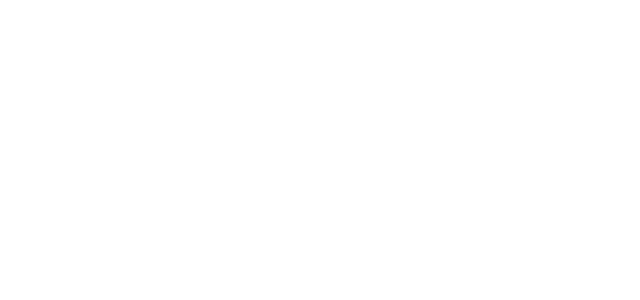
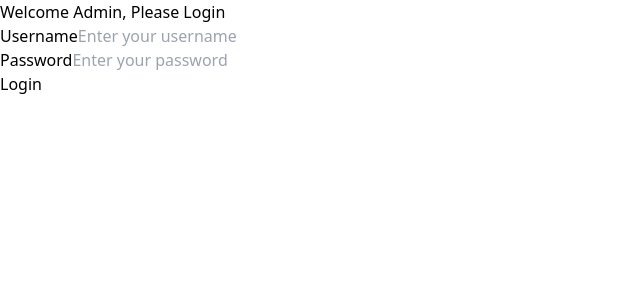
Before and after one commit to Minhaz810/Loaction_Tracking_Frontend, a React (Vite) app in the folder core/: page /login in a window 1280 px wide. Before the commit this address had no page. Shown: the top 300 px of the page, without its empty margins (0-640 px from the left). Built offline with nearby package versions, Linux system fonts and the light colour scheme.

Commit message:
jwt implemented

```diff
--- a/core/src/App.jsx
+++ b/core/src/App.jsx
@@ -1,18 +1,11 @@
 import React from 'react';
 import { BrowserRouter as Router, Routes, Route } from 'react-router-dom';
-import DriverDashboard from './components/DriverDashboard';
-import AdminDashboard from './components/AdminDashboard';
+import { RouterProvider } from 'react-router-dom';
+import router from './routes';
 
 
 const App = () => {
-  return (
-    <Router>
-      <Routes>
-        <Route path="/" element={<AdminDashboard/>} />
-        <Route path="/driver" element={<DriverDashboard />} />
-      </Routes>
-    </Router>
-  );
+  return <RouterProvider router={router} />;
 };
 
 export default App;
--- /dev/null
+++ b/core/src/auth/Login.jsx
@@ -0,0 +1,67 @@
+import React, { useState } from 'react';
+import { useNavigate } from 'react-router-dom';
+
+const LoginPage = () => {
+  const [username, setUsername] = useState('');
+  const [password, setPassword] = useState('');
+  const navigate = useNavigate();
+
+  const handleSubmit = async (e) => {
+    e.preventDefault();
+
+    const response = await fetch('http://127.0.0.1:8000/api/token/', {
+      method: 'POST',
+      headers: {
+        'Content-Type': 'application/json',
+      },
+      body: JSON.stringify({ username, password }),
+    });
+
+    if (response.ok) {
+      const data = await response.json();
+      localStorage.setItem('userToken', data.access);
+      navigate('/');
+    }
+  };
+
+  return (
+    <div className="flex items-center justify-center min-h-screen bg-gray-100">
+      <div className="bg-white p-8 rounded-lg shadow-lg w-full sm:w-96">
+        <h2 className="text-2xl font-bold text-center text-gray-800 mb-6">Welcome Admin, Please Login</h2>
+
+        <form onSubmit={handleSubmit}>
+          <div className="mb-4">
+            <label htmlFor="username" className="block text-gray-700 font-semibold">Username</label>
+            <input
+              type="text"
+              id="username"
+              className="w-full p-3 mt-2 border border-gray-300 rounded-lg focus:outline-none focus:ring-2 focus:ring-blue-500"
+              placeholder="Enter your username"
+              onChange={(e) => setUsername(e.target.value)}
+            />
+          </div>
+
+          <div className="mb-6">
+            <label htmlFor="password" className="block text-gray-700 font-semibold">Password</label>
+            <input
+              type="password"
+              id="password"
+              className="w-full p-3 mt-2 border border-gray-300 rounded-lg focus:outline-none focus:ring-2 focus:ring-blue-500"
+              placeholder="Enter your password"
+              onChange={(e) => setPassword(e.target.value)}
+            />
+          </div>
+
+          <button
+            type="submit"
+            className="w-full bg-blue-600 text-white py-3 rounded-lg font-semibold hover:bg-blue-700 focus:outline-none focus:ring-2 focus:ring-blue-500"
+          >
+            Login
+          </button>
+        </form>
+      </div>
+    </div>
+  );
+};
+
+export default LoginPage;
--- a/core/src/components/AdminEarnings.jsx
+++ b/core/src/components/AdminEarnings.jsx
@@ -21,8 +21,21 @@
 
   useEffect(() => {
     const fetchData = async () => {
-      try {
-        const response = await fetch('http://127.0.0.1:8000/api/admin-earnings/');
+      const userToken = localStorage.getItem('userToken');
+      const headers = userToken
+        ? {
+            'Authorization': `Bearer ${userToken}`,
+            'Content-Type': 'application/json',
+          }
+        : {
+            'Content-Type': 'application/json',
+          };
+
+      const response = await fetch('http://127.0.0.1:8000/api/admin-earnings/', {
+        method: 'GET',
+        headers: headers,
+      });
+
       const data = await response.json();
       const records = data.records;
       const labels = records.map(record => new Date(record.datetime).toLocaleTimeString());
@@ -41,10 +54,10 @@
           },
         ],
       });
-      } catch (error) {
-        console.error('Error fetching admin earnings data:', error);
-      }
+
+      setLoading(false);
     };
+
 
     fetchData();
   }, []);
--- a/core/src/components/Navbar.jsx
+++ b/core/src/components/Navbar.jsx
@@ -1,6 +1,12 @@
 import React from 'react';
+import { useNavigate } from 'react-router-dom';
 
 const Navbar = () => {
+  const navigate = useNavigate()
+  const handleLogout = () =>{
+    navigate("/login")
+    localStorage.clear()
+  }
   return (
     <nav className="w-full bg-blue-600 text-white shadow-md p-4 fixed top-0 z-50">
       <div className="container mx-auto flex justify-between items-center">
@@ -16,7 +22,9 @@
             <a href="#settings" className="hover:text-gray-300">Settings</a>
           </li>
           <li>
-            <a href="#logout" className="hover:text-gray-300">Logout</a>
+            <div className="hover:text-gray-300"
+            onClick={handleLogout}
+            >Logout</div>
           </li>
         </ul>
       </div>
--- /dev/null
+++ b/core/src/components/PrivateRoute.jsx
@@ -0,0 +1,9 @@
+import React from 'react';
+import { Navigate } from 'react-router-dom';
+
+function PrivateRoute({ children }) {
+  const token = localStorage.getItem('userToken');
+  return token ? children : <Navigate to="/login"/>;
+}
+
+export default PrivateRoute;
--- a/core/src/components/TipData.jsx
+++ b/core/src/components/TipData.jsx
@@ -10,8 +10,21 @@
 
   useEffect(() => {
     const fetchData = async () => {
-      try {
-        const response = await fetch('http://127.0.0.1:8000/api/tips/');
+      const userToken = localStorage.getItem('userToken');
+      const headers = userToken
+        ? {
+            'Authorization': `Bearer ${userToken}`,
+            'Content-Type': 'application/json',
+          }
+        : {
+            'Content-Type': 'application/json',
+          };
+
+      const response = await fetch('http://127.0.0.1:8000/api/tips/', {
+        method: 'GET',
+        headers: headers,
+      });
+
       const data = await response.json();
 
       const statusCounts = data;
@@ -28,12 +41,10 @@
           }
         ]
       });
-      } catch (error) {
-        console.error("There was an error fetching the data!", error);
-      } finally {
+
       setLoading(false);
-      }
     };
+
 
     fetchData();
   }, []);
--- /dev/null
+++ b/core/src/routes.jsx
@@ -0,0 +1,22 @@
+import React from "react";
+import { createBrowserRouter } from "react-router-dom";
+import AdminDashboard from "./components/AdminDashboard";
+import LoginPage from "./auth/Login";
+import PrivateRoute from "./components/PrivateRoute";
+
+const router = createBrowserRouter([
+  {
+    path: "/",
+    element: (
+      <PrivateRoute>
+        <AdminDashboard />
+      </PrivateRoute>
+    )
+  },
+  {
+    path: "/login",
+    element: <LoginPage />
+  }
+]);
+
+export default router;
```
Lines whose indentation alone changed are shown as unchanged.
